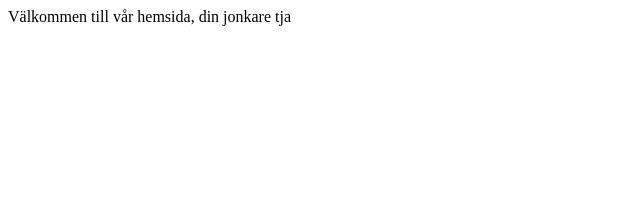
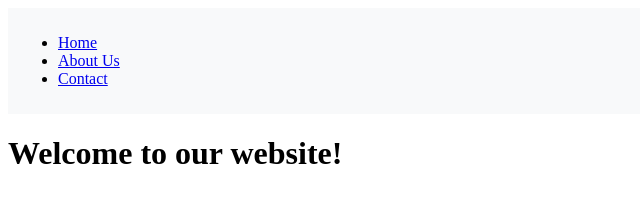
Before and after one commit to enriktigasna/jonkarklubben, a plain HTML site: page index.html in a window 1280 px wide. Shown: the whole page, without its empty margins (0-640 px from the left). Drawn offline with Linux system fonts and the light colour scheme.

Commit message:
uppdatering
saker

```diff
--- a/index.html
+++ b/index.html
@@ -1,12 +1,22 @@
 <!DOCTYPE html>
-<html lang="en">
+<html>
 <head>
-    <meta charset="UTF-8">
-    <meta name="viewport" content="width=device-width, initial-scale=1.0">
-    <title>Document</title>
+    <title>Home</title>
+    <link rel="stylesheet" type="text/css" href="styles.css">
 </head>
 <body>
-    Välkommen till vår hemsida, din jonkare
-    tja
+    <header style="background-color: #f8f9fa; padding: 10px;">
+        <nav>
+            <ul>
+                <li><a href="index.html">Home</a></li>
+                <li><a href="about.html">About Us</a></li>
+                <li><a href="contact.html">Contact</a></li>
+            </ul>
+        </nav>
+    </header>
+    <main>
+        <h1>Welcome to our website!</h1>
+
+    </main>
 </body>
 </html>
```
